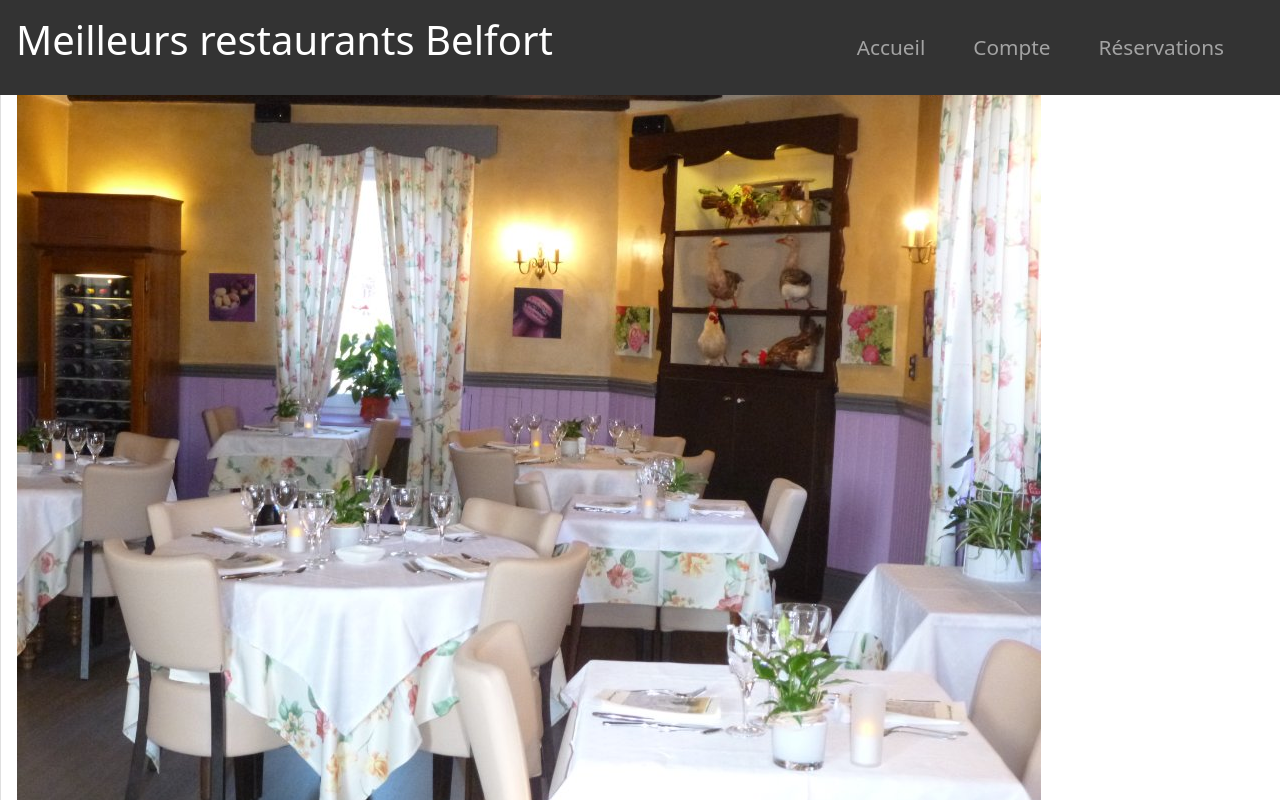
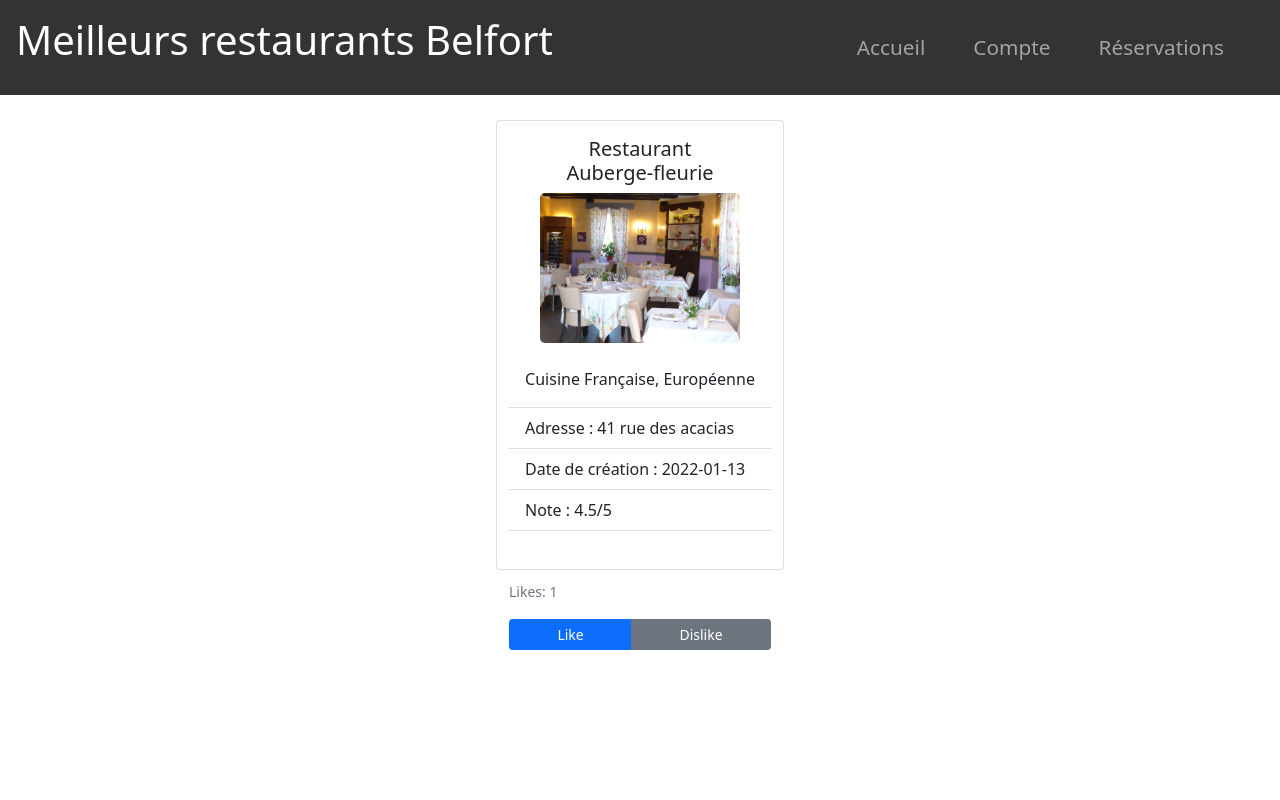
Before and after one commit to gabflrt/WE4B, an Angular app in the folder WE4B/: page /restaurant/1 in a window 1280 px wide. Shown: the top 800 px of the page. Built offline with nearby package versions, Linux system fonts and the light colour scheme.

Commit message:
mise en forme

```diff
--- a/WE4B/src/app/restaurant-full/restaurant-full.component.css
+++ b/WE4B/src/app/restaurant-full/restaurant-full.component.css
@@ -0,0 +1,12 @@
+.restaurant-image {
+    width: 200px; /* Set a fixed width */
+    height: 150px; /* Set a fixed height */
+    object-fit: cover; /* Ensure the image covers the specified dimensions */
+    border-radius: 5px; /* Optionally add rounded corners */
+  }
+
+  .card {
+    width: 18rem; /* Set a fixed width for the card */
+    height: 450px; /* Set a fixed height for the card */
+    /* Add any additional styling as needed */
+  }
--- a/WE4B/src/app/restaurant-full/restaurant-full.component.html
+++ b/WE4B/src/app/restaurant-full/restaurant-full.component.html
@@ -1,3 +1,5 @@
+<br><br><br><br><br>
+<div class="row h-100 justify-content-center align-items-center">
 <div class="card" style="width: 18rem;">
     <div class="card-body text-center">
         <h5 class="card-title">Restaurant <br> {{restaurant.title}}</h5>
@@ -9,9 +11,16 @@
     <ul class="list-group list-group-flush">
     <li class="list-group-item">Adresse : {{restaurant.adress}}</li>
     <li class="list-group-item">Date de création : {{restaurant.dateOfCreation}}</li>
-    <li class="list-group-item">Note sur 5 : {{restaurant.note}}</li>
-
+    <li class="list-group-item">Note : {{restaurant.note}}/5</li>
 
     </ul>
-    </div>
+
     <br>  <br>
+
+<p class="card-text"><small class="text-muted">Likes: {{restaurant.likes}}</small></p>
+<div class="btn-group btn-group-sm" role="group" aria-label="Basic example">
+<button type="button" class="btn btn-primary btn-sm" (click)="addLike()">Like</button>
+<button type="button" class="btn btn-secondary btn-sm" (click)="removeLike()">Dislike</button>
+</div>
+</div>
+</div>
--- a/WE4B/src/app/restaurant-full/restaurant-full.component.ts
+++ b/WE4B/src/app/restaurant-full/restaurant-full.component.ts
@@ -18,4 +18,17 @@ export class RestaurantFullComponent implements OnInit {
   }
   ngOnInit(): void {
   }
+
+  addLike(){
+    if (this.restaurant.likes>=0){
+      this.restaurant.likes++;
+    }
   }
+
+  removeLike(){
+    if(this.restaurant.likes>0){
+      this.restaurant.likes--;
+    }
+  }
+
+  }
--- a/WE4B/src/app/restaurant/restaurant.component.html
+++ b/WE4B/src/app/restaurant/restaurant.component.html
@@ -10,16 +10,16 @@
     <ul class="list-group list-group-flush">
     <li class="list-group-item">Adresse : {{restaurant.adress}}</li>
     <li class="list-group-item">Date de création : {{restaurant.dateOfCreation}}</li>
-    <li class="list-group-item">Note sur 5 : {{restaurant.note}}</li>
+    <li class="list-group-item">Note : {{restaurant.note}}/5</li>
     <button type="button" class="btn btn-info" (click)="readMore()">Read More</button>
 
     </ul>
-    </div>
-    <br>  <br>
+
 
 <p class="card-text"><small class="text-muted">Likes: {{restaurant.likes}}</small></p>
 <div class="btn-group btn-group-sm" role="group" aria-label="Basic example">
 <button type="button" class="btn btn-primary btn-sm" (click)="addLike()">Like</button>
 <button type="button" class="btn btn-secondary btn-sm" (click)="removeLike()">Dislike</button>
 </div>
-<br><br>
+</div>
+<br><br><br>
```
